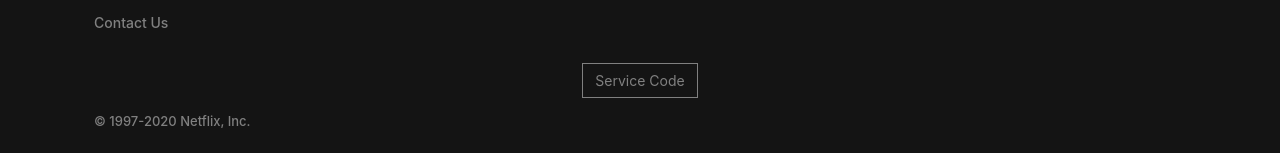
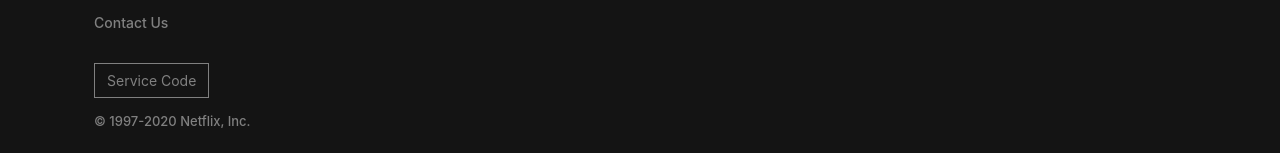
Before and after one commit to iSued/M4-D5-Netflix, a React (Create React App) app: page / in a window 1280 px wide. Shown: the part 369-522 px from the top of the page. Built offline with nearby package versions, Linux system fonts and the light colour scheme; no server answers.

Commit message:
Update Footer.jsx

```diff
--- a/src/components/Footer.jsx
+++ b/src/components/Footer.jsx
@@ -43,7 +43,7 @@ export default function Footer() {
           </Col>
         </Row>
         <Row>
-          <Col className="mt-3">
+          <Col className="mt-3 d-flex justify-content-left">
             <Button className="button">Service Code</Button>
           </Col>
         </Row>
```
